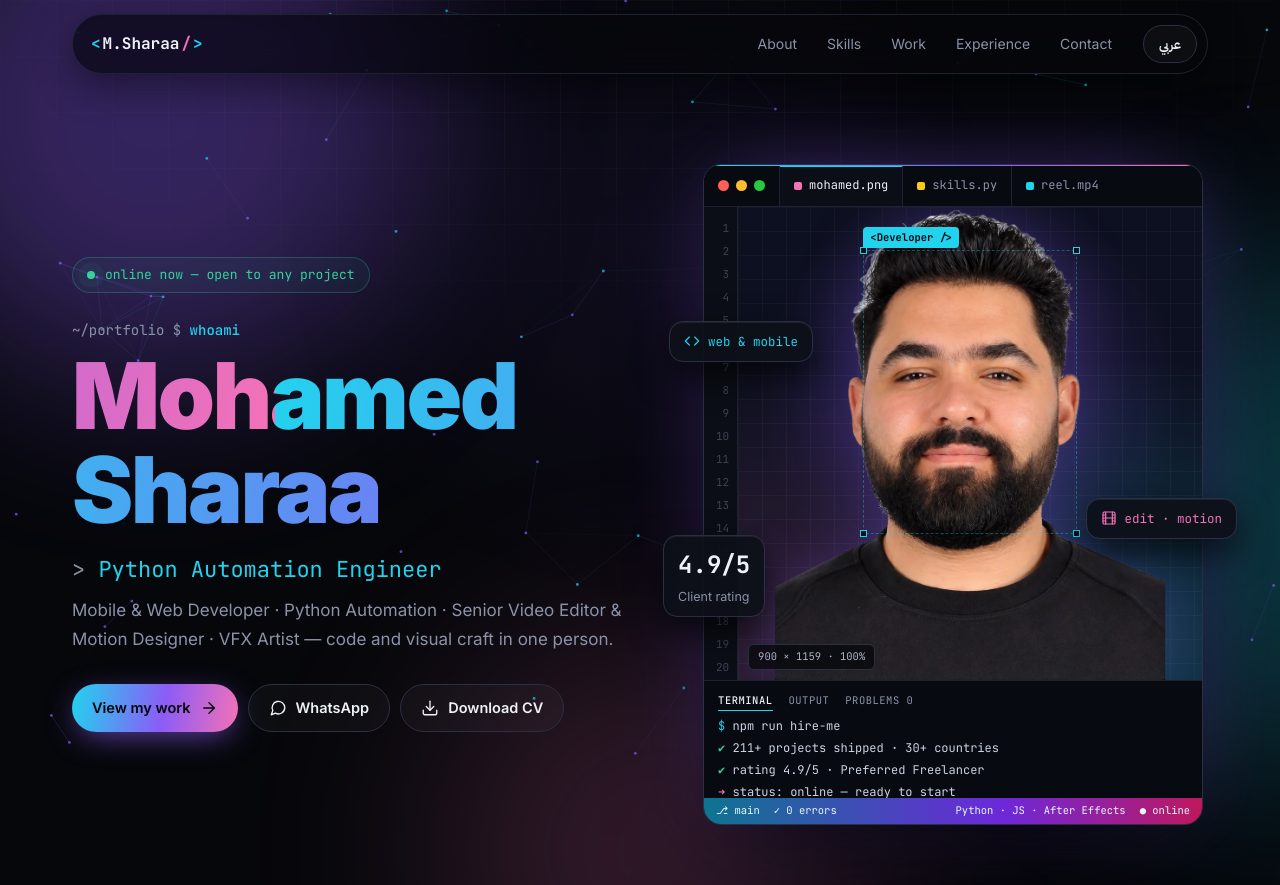
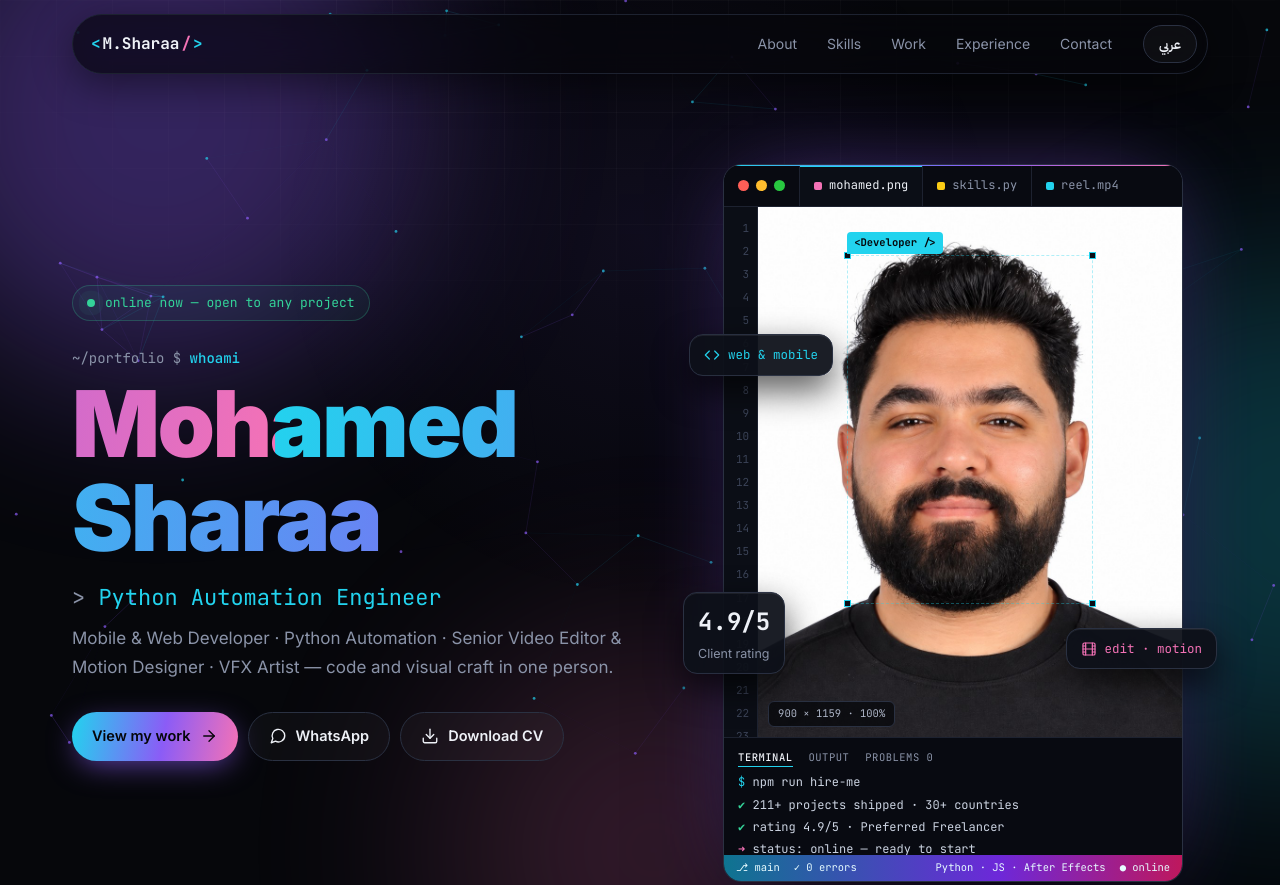
Before and after one commit to Firoo02/cv, a plain HTML site: page index.html in a window 1280 px wide. Shown: the top 885 px of the page. Drawn offline with Linux system fonts and the light colour scheme; animation ran at ten frames a second.

Commit message:
Hero photo: original white background

```diff
--- a/index.html
+++ b/index.html
@@ -90,7 +90,7 @@ h1 .grad-text{background-size:200% 100%;animation:sheen 8s linear infinite}
 @keyframes spin{to{--a:360deg}}
 
 /* hero portrait: code-editor window */
-.photo{position:relative;justify-self:center;width:min(500px,100%);direction:ltr}
+.photo{position:relative;justify-self:center;width:min(460px,100%);direction:ltr}
 .photo .print-photo{display:none}
 .ide{position:relative;border-radius:18px;border:1px solid var(--line2);background:#0b0e16;overflow:hidden;
   box-shadow:0 40px 90px -30px #000,0 0 90px -30px color-mix(in srgb,var(--c2) 70%,transparent);transition:transform .5s cubic-bezier(.2,.8,.2,1)}
@@ -105,11 +105,9 @@ h1 .grad-text{background-size:200% 100%;animation:sheen 8s linear infinite}
 .ide-tabs b{width:8px;height:8px;border-radius:2px;background:var(--c)}
 .ide-body{position:relative;padding-left:34px}
 .gutter{position:absolute;left:0;top:0;bottom:0;width:34px;padding:10px 8px 0 0;font-family:var(--mono);font-size:11px;line-height:2.1;color:#3b4357;text-align:right;border-right:1px solid var(--line);user-select:none;overflow:hidden}
-.preview{position:relative;aspect-ratio:1/1.02;overflow:hidden;
-  background:radial-gradient(circle at 50% 40%,#8b5cf650,transparent 58%),radial-gradient(circle at 85% 95%,#22d3ee38,transparent 50%),radial-gradient(circle at 10% 90%,#f472b628,transparent 45%),#0d1020}
-.preview::before{content:"";position:absolute;inset:0;background-image:linear-gradient(#ffffff08 1px,transparent 1px),linear-gradient(90deg,#ffffff08 1px,transparent 1px);background-size:24px 24px}
-.preview .me{position:absolute;bottom:0;left:50%;width:84%;height:auto;transform:translateX(-50%);filter:drop-shadow(0 0 30px #8b5cf640)}
-.bbox{position:absolute;left:27%;top:9%;width:46%;height:60%;border:1px dashed color-mix(in srgb,var(--c1) 80%,transparent);border-radius:4px;animation:bbox 3s ease-in-out infinite}
+.preview{position:relative;aspect-ratio:4/5;overflow:hidden;background:#fff}
+.preview .me{position:absolute;inset:0;width:100%;height:100%;object-fit:cover;object-position:center top}
+.bbox{position:absolute;left:21%;top:9%;width:58%;height:66%;border:1px dashed color-mix(in srgb,var(--c1) 80%,transparent);border-radius:4px;animation:bbox 3s ease-in-out infinite}
 .bbox i{position:absolute;width:7px;height:7px;background:#0b0e16;border:1.5px solid var(--c1)}
 .bbox i:nth-child(1){left:-4px;top:-4px}.bbox i:nth-child(2){right:-4px;top:-4px}.bbox i:nth-child(3){left:-4px;bottom:-4px}.bbox i:nth-child(4){right:-4px;bottom:-4px}
 .bbox span{position:absolute;left:-1px;top:-24px;font-family:var(--mono);font-size:10.5px;padding:2px 7px;border-radius:4px 4px 4px 0;background:var(--c1);color:#05060a;font-weight:700;white-space:nowrap}
@@ -126,7 +124,7 @@ h1 .grad-text{background-size:200% 100%;animation:sheen 8s linear infinite}
 @keyframes bob{50%{translate:0 -10px}}
 .chip svg.i{width:16px;height:16px}
 .chip.c1{top:24%;left:-34px;color:var(--c1)}
-.chip.c2{top:52%;right:-34px;color:var(--c3);animation-delay:-2s}
+.chip.c2{top:66%;right:-34px;color:var(--c3);animation-delay:-2s}
 .chip.rate{bottom:200px;left:-40px;flex-direction:column;align-items:flex-start;gap:0;font-family:inherit;color:var(--muted);animation-delay:-3s}
 .chip.rate b{font-size:24px;color:var(--ink);font-family:var(--mono)}
 @media (max-width:880px){.hero .wrap{grid-template-columns:1fr;gap:28px}.photo{order:-1;width:min(440px,100%)}.hero{padding-top:30px}}
@@ -450,7 +448,7 @@ footer .heart{color:var(--c3)}
         <div class="ide-body">
           <div class="gutter" aria-hidden="true">1<br>2<br>3<br>4<br>5<br>6<br>7<br>8<br>9<br>10<br>11<br>12<br>13<br>14<br>15<br>16<br>17<br>18<br>19<br>20<br>21<br>22<br>23<br>24</div>
           <div class="preview">
-            <img class="me" src="assets/photo-cutout.webp" alt="Mohamed Sharaa" width="900" height="1159" fetchpriority="high">
+            <img class="me" src="assets/photo.jpg" alt="Mohamed Sharaa" width="900" height="1159" fetchpriority="high">
             <div class="bbox" aria-hidden="true"><i></i><i></i><i></i><i></i><span>&lt;Developer /&gt;</span></div>
             <span class="meta-pill" aria-hidden="true">900 × 1159 · 100%</span>
           </div>
```
